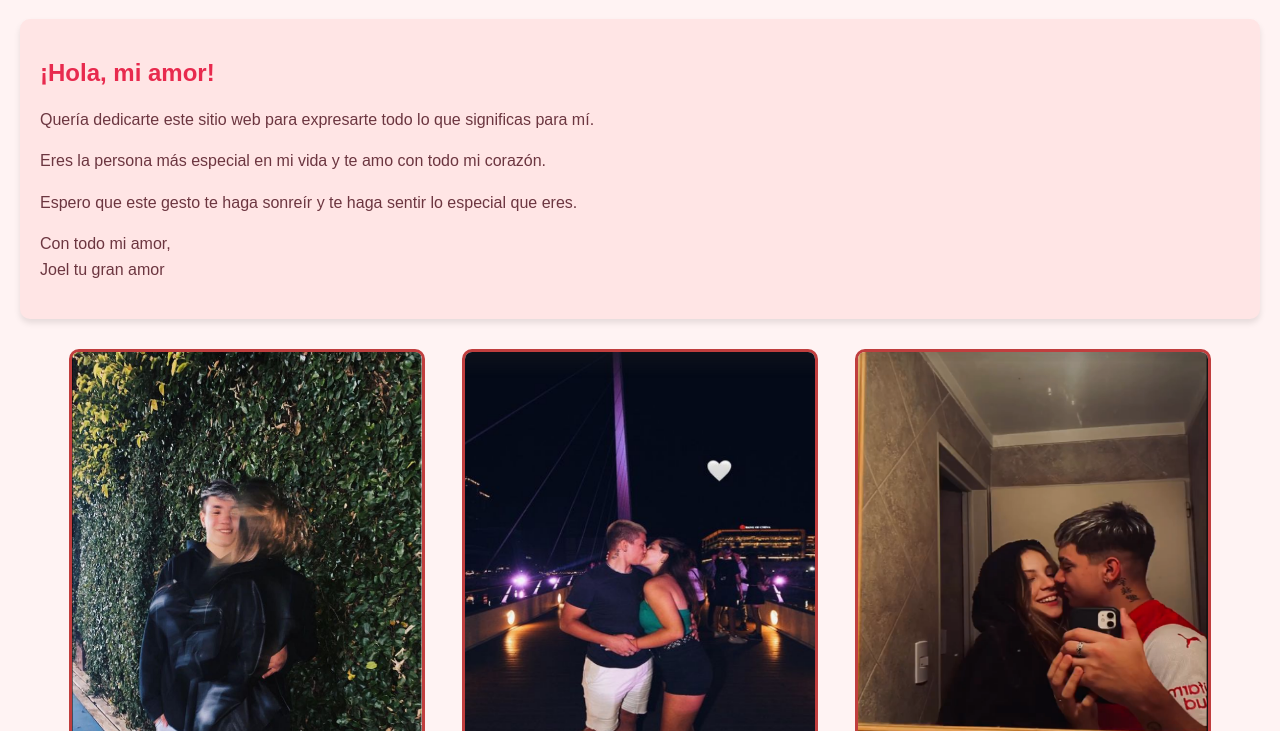
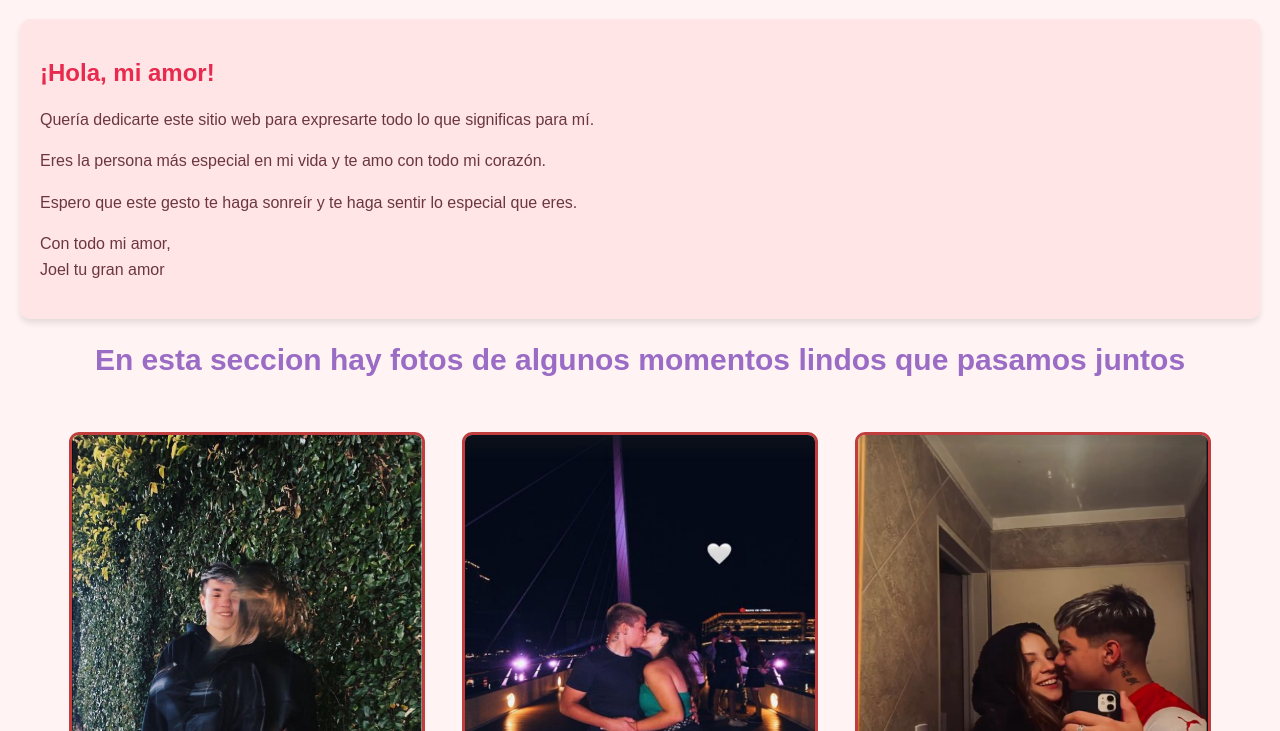
Before and after one commit to JoeelLara/AmorDeMiVidas, a plain HTML site: page index.html in a window 1280 px wide. Shown: the part 69-800 px from the top of the page. Drawn offline with Linux system fonts and the light colour scheme.

Commit message:
initial commitd

```diff
--- a/css/estilos.css
+++ b/css/estilos.css
@@ -31,6 +31,13 @@ h2 {
 
 p {
     line-height: 1.6;
+}
+
+.h2img {
+    justify-content: center;
+    text-align: center;
+    font-size: 30px;
+    color: rgb(154, 108, 197);
 }
 
 .secttext {
--- a/index.html
+++ b/index.html
@@ -38,6 +38,8 @@
             <p>Con todo mi amor, <br> Joel tu gran amor</p>
         </section>
 
+        <h2 class="h2img">En esta seccion hay fotos de algunos momentos lindos que pasamos juntos</h2>
+
         <!-- fotos nuestras -->
         <section class="sectimagenes">
             <div class="fotos"><img src="./img/foto juntos 1.png" alt="foto juntos 1"></div>
```
